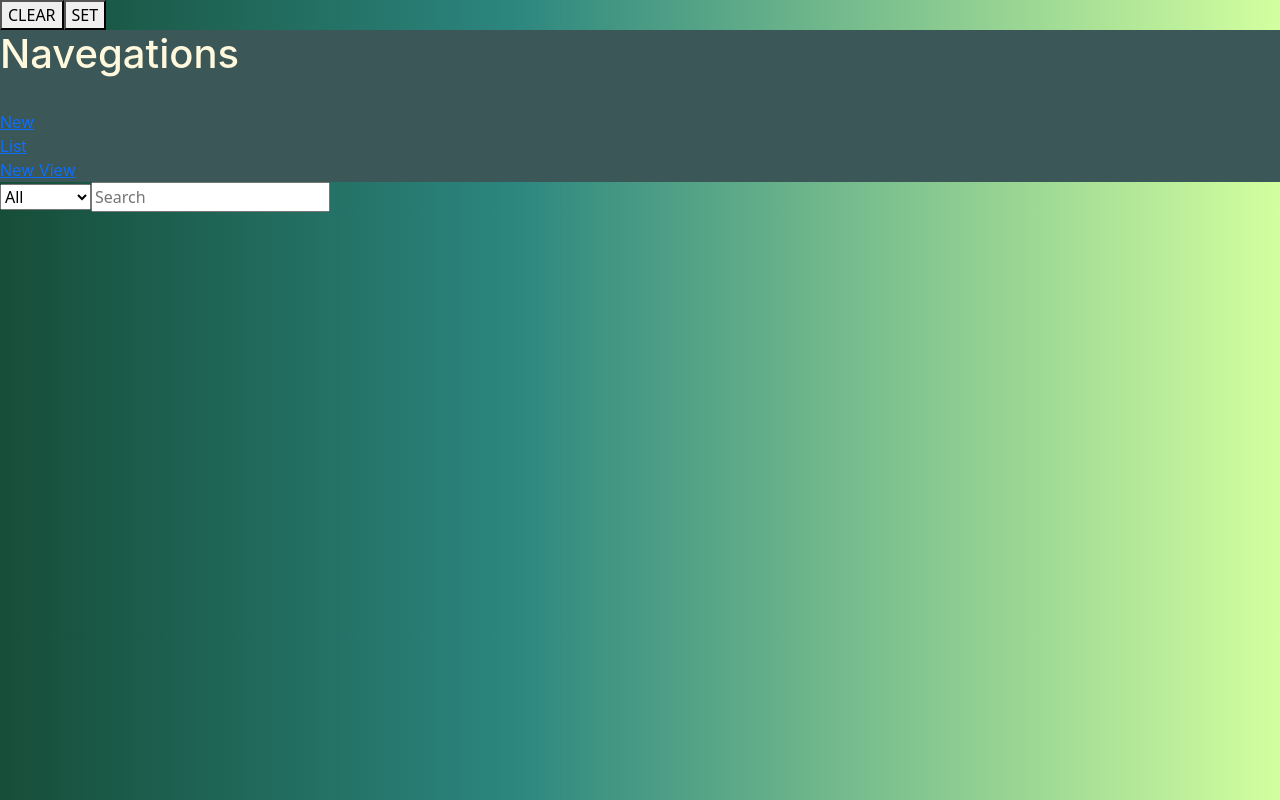
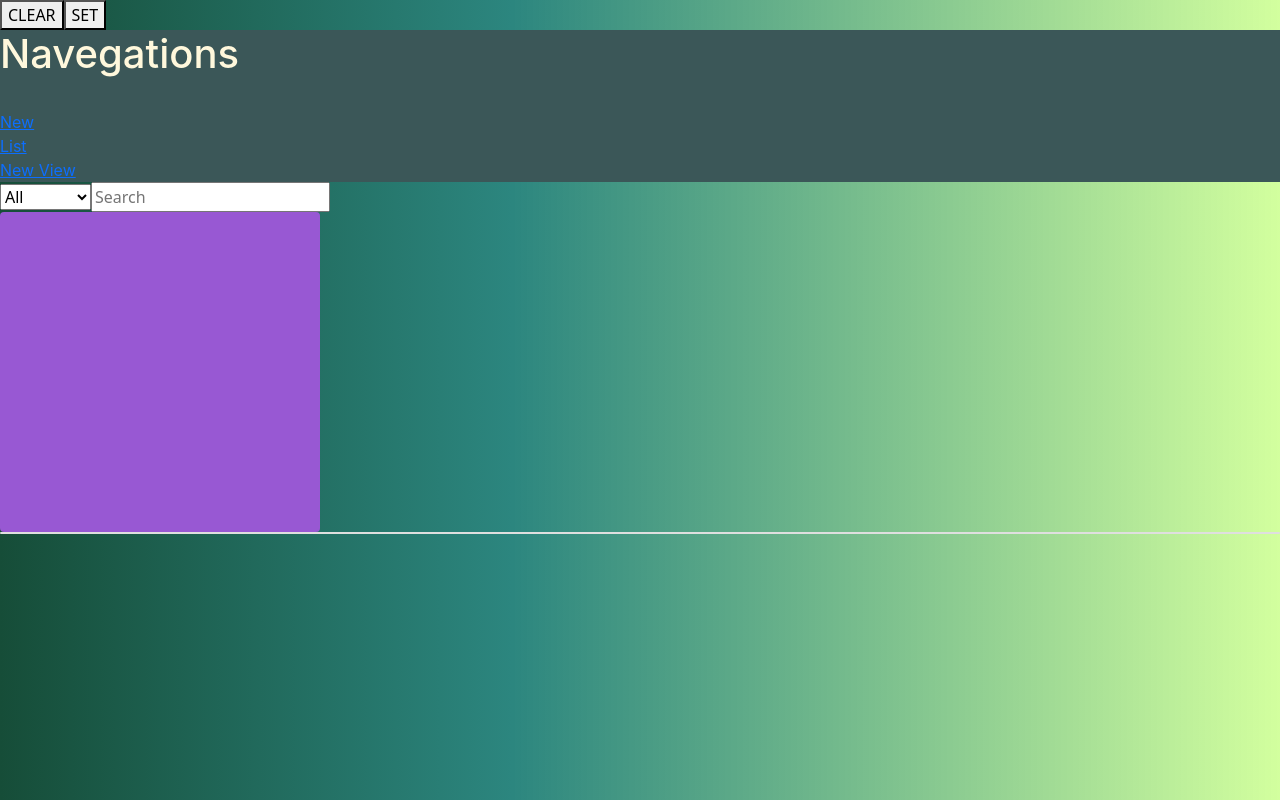
Before and after one commit to Daravico/texts-organizer-typescript, a React (Create React App) app: page /list in a window 1280 px wide. Built offline with nearby package versions, Linux system fonts and the light colour scheme.

Commit message:
scrollbar added

```diff
--- a/src/App.css
+++ b/src/App.css
@@ -41,7 +41,9 @@ body {
   background-color: black;
 }
 
-.list-container {
+#list-container {
   background-color: rgb(152, 88, 211);
   width: 25%;
+  overflow-y: scroll;
+  height: 40vh;
 }
--- a/src/components/TextsViewer.tsx
+++ b/src/components/TextsViewer.tsx
@@ -10,7 +10,7 @@ import SingleTitleView from "./SingleTitleView";
 import SingleCardView from "./SingleCardView";
 
 // Bootstrap imports.
-import { Card, CardGroup, ListGroup } from 'react-bootstrap';
+import { Card, ListGroup } from 'react-bootstrap';
 
 
 
@@ -36,7 +36,7 @@ const TextsViewer: React.FC<ViewerProps> = ({ textsList }) => {
 
             <SearchBar textsList={textsList} setTextsListFiltered={setTextsListFiltered} />
 
-            <ListGroup>
+            <ListGroup id="list-container">
 
                 {textsListFiltered.map((textInfo: SingleText, index: number) => {
                     return (
@@ -54,13 +54,13 @@ const TextsViewer: React.FC<ViewerProps> = ({ textsList }) => {
 
             </ListGroup>
 
-            <div className="single-text">
+            <Card className="single-text">
 
                 {textViewVisible ? <SingleCardView
                     selectedText={selectedText}
                     textsListFiltered={textsListFiltered}
                     setTextsListFiltered={setTextsListFiltered} /> : null}
-            </div>
+            </Card>
 
         </div>
     );
```
